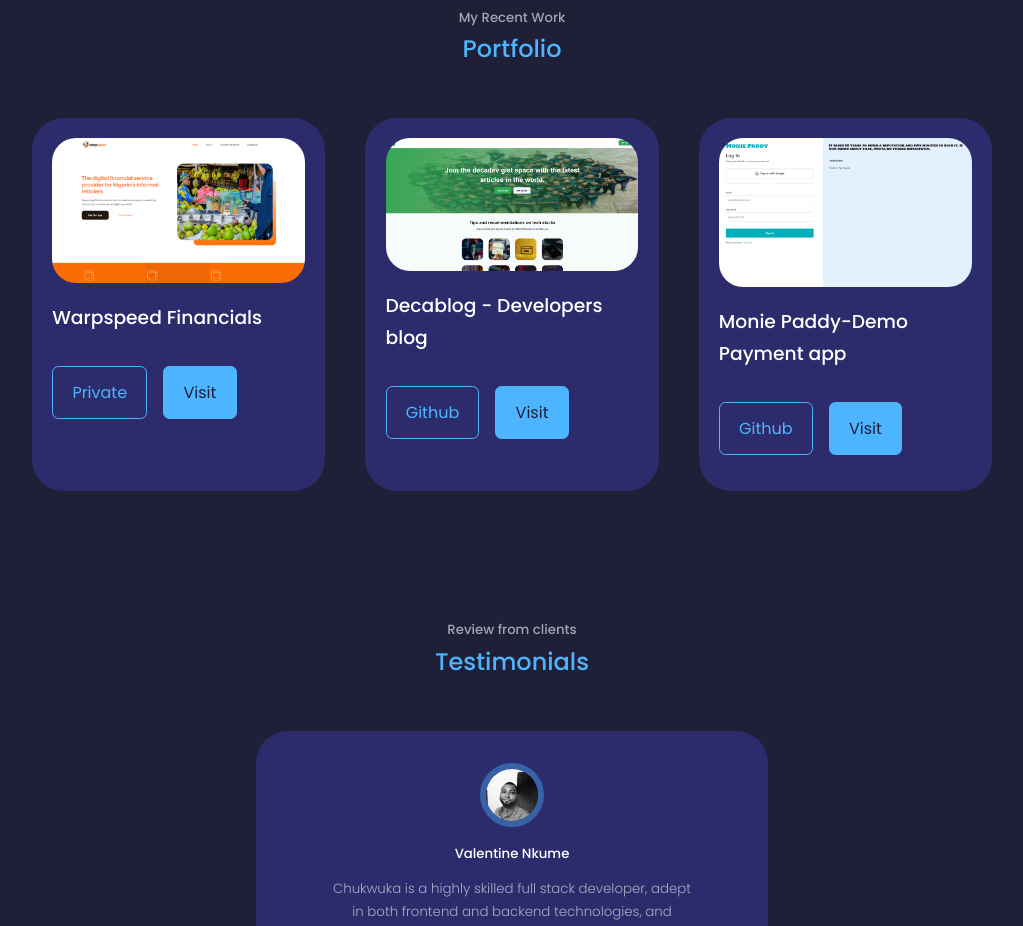
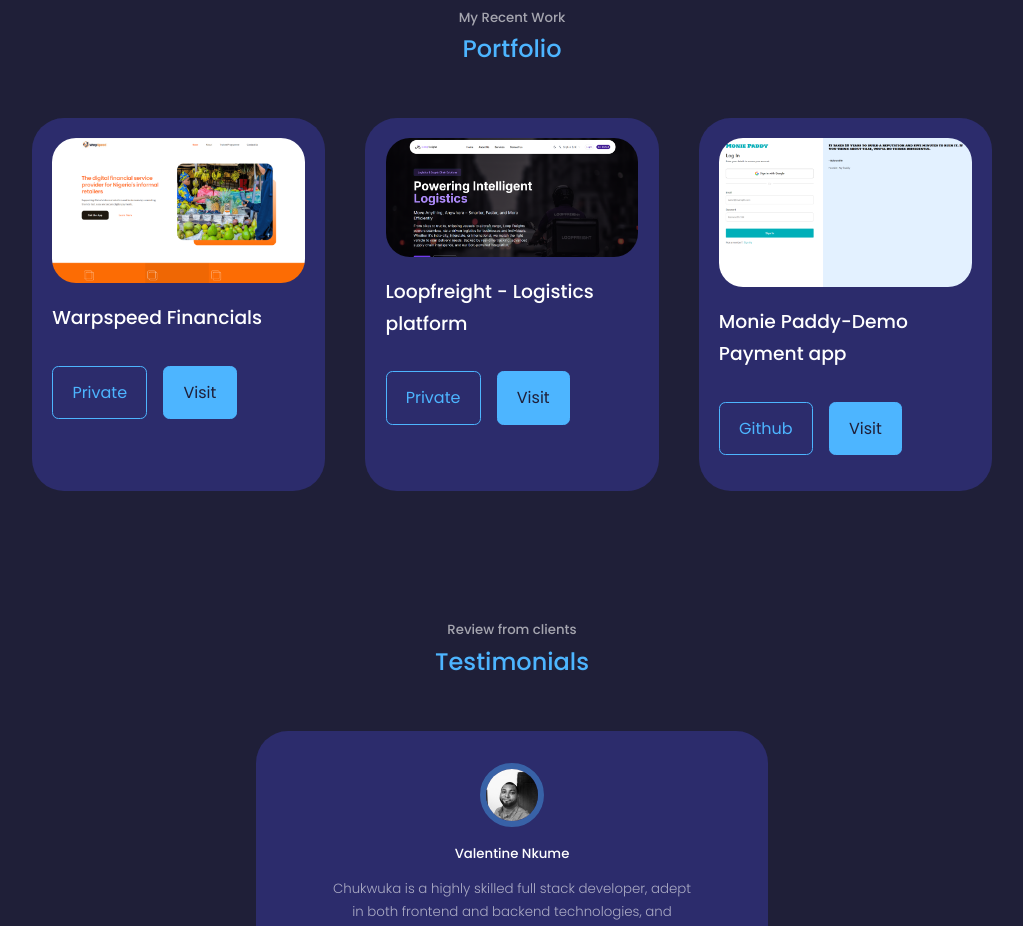
Before and after one commit to Dexstur/react-portfolio, a React (Vite) app: page / in a window 1280 px wide. Shown: the part 3220-4146 px from the top of the page, without its empty margins (128-1151 px from the left). Built offline with nearby package versions, Linux system fonts and the light colour scheme.

Commit message:
ft:loopfreight portfolio

```diff
--- a/src/components/portfolio/Portfolio.data.ts
+++ b/src/components/portfolio/Portfolio.data.ts
@@ -1,6 +1,7 @@
 import blog from "/decablog.png";
 import moniePaddy from "/moniePaddy.png";
 import warpspeed from "/warpspeed_base.png";
+import loopfreight from "/loopfreight.png";
 
 interface PortfolioDataItem {
   title: string;
@@ -19,11 +20,11 @@ export const portfolioItems: PortfolioDataItem[] = [
     url: "https://warpspeedng.com",
   },
   {
-    title: "Decablog - Developers blog",
-    img: blog,
-    alt: "Decablog",
-    github: "https://github.com/Dexstur/decablog-frontend",
-    url: "https://decablog16.onrender.com/",
+    title: "Loopfreight - Logistics platform",
+    img: loopfreight,
+    alt: "Loopfreight",
+    github: "#",
+    url: "https://useloopfreight.com/",
   },
   {
     title: "Monie Paddy-Demo Payment app",
```
Also changed, not shown: public/loopfreight.png (added).
